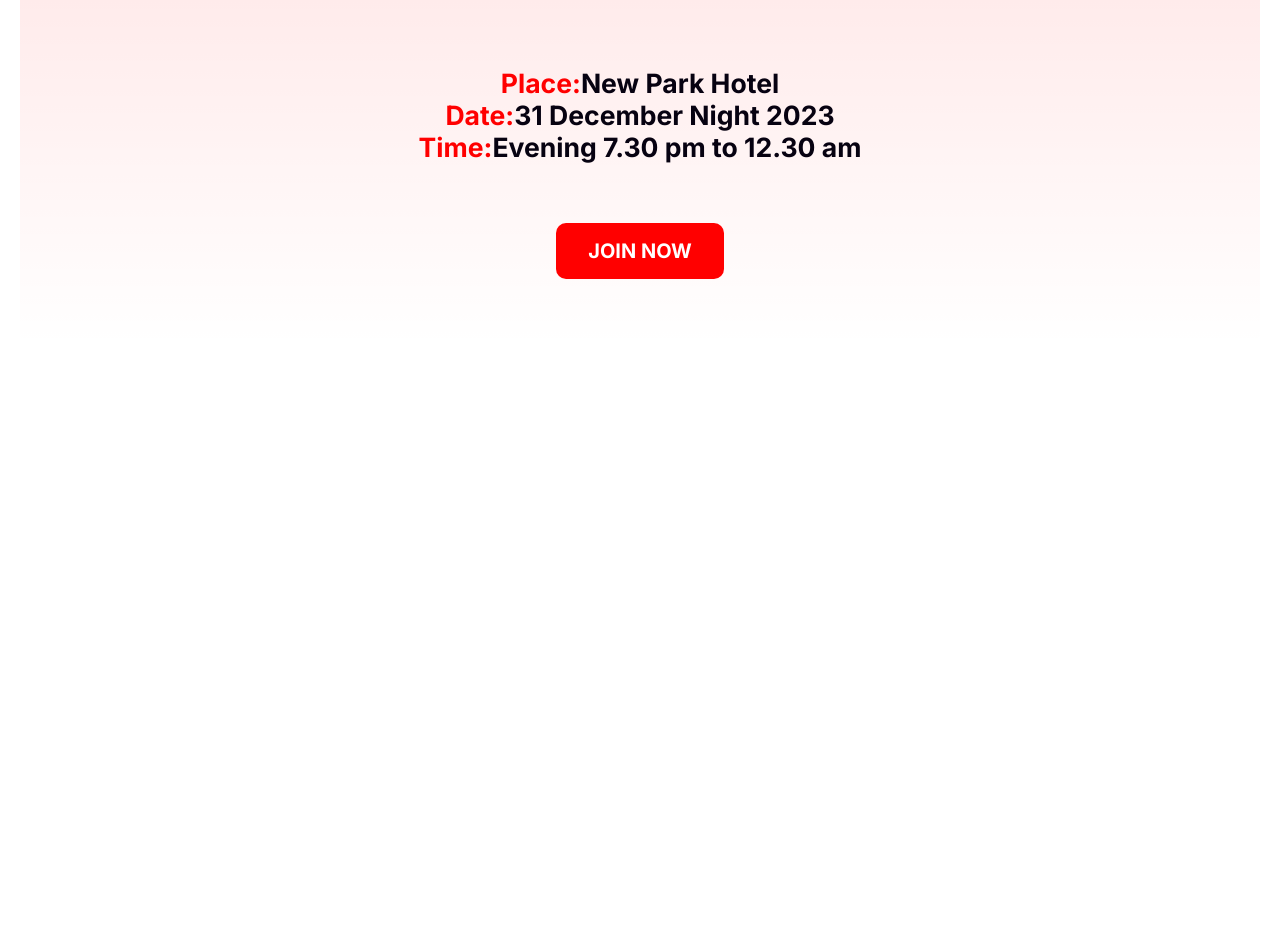
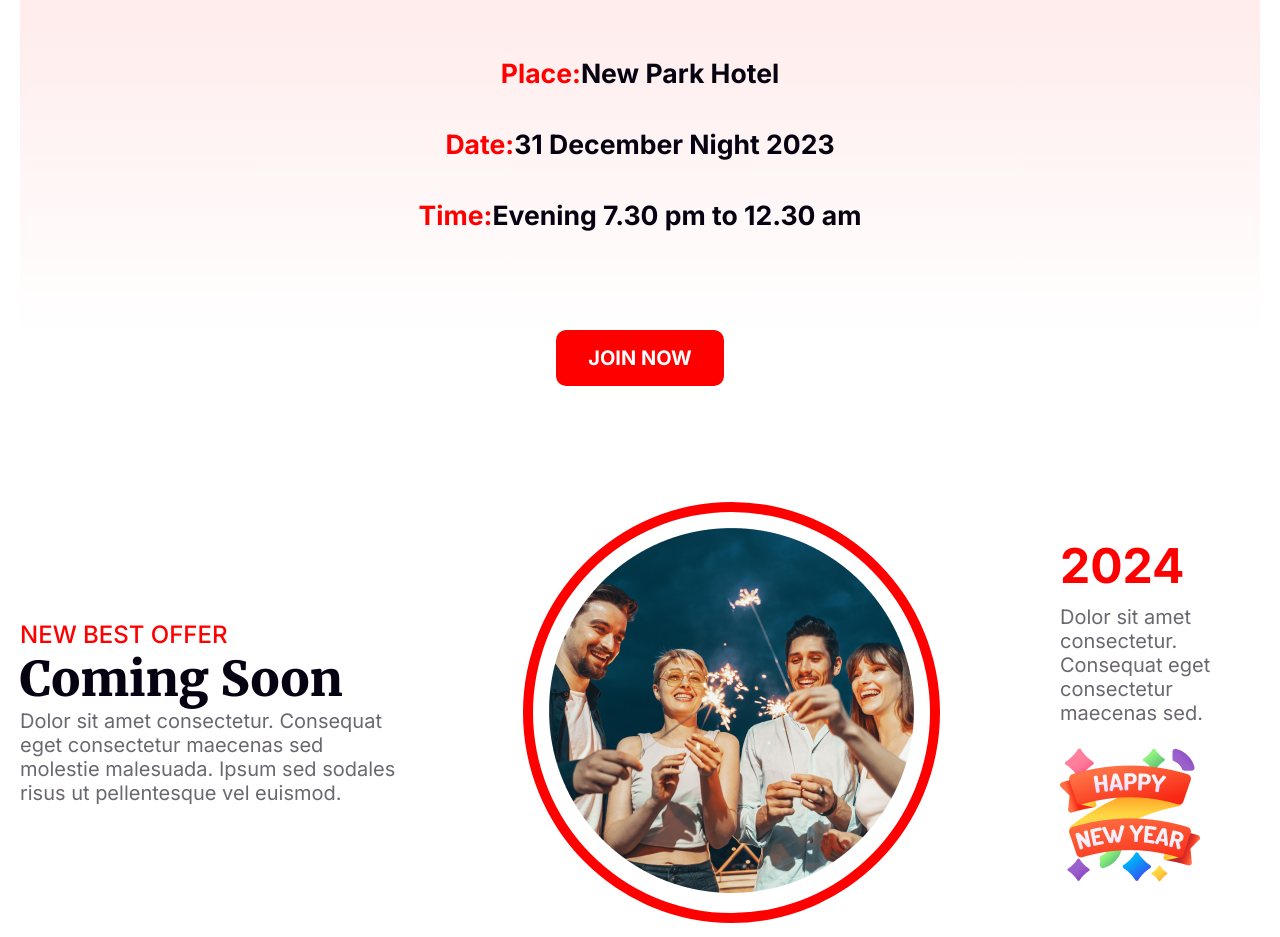
Before and after one commit to Eshrat-Jahan/My-First-Assignment, a plain HTML site: page index.html in a window 1280 px wide. Shown: the part 2400-3337 px from the top of the page. Before the commit the page ends 2867 px from the top, so only its background shows below. Drawn offline with Linux system fonts and the light colour scheme.

Commit message:
fourth section done

```diff
--- a/Styles/index.css
+++ b/Styles/index.css
@@ -73,8 +73,6 @@ font-weight: 700;
     background: linear-gradient(to right ,rgba(0,0,0,0.9), rgba(0,0,0,0.3)), url(/resources/Vectorrr.png);
     margin-top: 150px;
     border-radius: 10px;
-    border: 5px solid red;
-
   }
   .second-inside-part{
     display: flex;
@@ -151,3 +149,57 @@ border: none;
 .orange{
   color: #F00;
 }
+
+/* <!-- coming soon circle image part  --> */
+
+#Fourth-section{
+  display: flex;
+  height: 450px;
+  justify-content: space-between;
+  align-items: center;
+  margin-top: 150px;
+  gap: 120px;
+}
+
+.left-text h5{
+  color: #F00;
+font-family: Inter;
+font-size: 24px;
+font-weight: 500;
+}
+.left-text h1{
+  color: #070211;
+  font-family: Merriweather;
+  font-size: 48px;
+  font-weight: 900;
+}
+.left-text p{
+color: rgba(7, 2, 17, 0.60);
+font-family: Inter;
+font-size: 20px;
+font-weight: 400;
+}
+
+.middle-image{
+  border: 10px solid #FF0000;
+  border-radius: 50%;
+  padding: 16px;
+}
+
+
+
+
+.right-text-image h1{
+  color: #F00;
+  font-family: Inter;
+  font-size: 48px;
+  font-weight: 700;
+}
+.right-text-image p{
+  color: rgba(7, 2, 17, 0.60);
+  font-family: Inter;
+  font-size: 20px;
+  font-weight: 400;
+  margin: 10px 0 20px 0;
+  width: 200px;
+}
--- a/index.html
+++ b/index.html
@@ -52,15 +52,37 @@
        <section>
         <div id="third-section">
             <div class="third-section-text">
-                <h5><span class="orange">Place:</span>New Park Hotel</h5>
-                <h5><span class="orange">Date:</span>31 December Night 2023</h5>
-                <h5><span class="orange">Time:</span>Evening 7.30 pm to 12.30 am</h5>
+                <h5><span class="orange">Place:</span>New Park Hotel</h5> <br>
+                <h5><span class="orange">Date:</span>31 December Night 2023</h5> <br>
+                <h5><span class="orange">Time:</span>Evening 7.30 pm to 12.30 am</h5> <br>
 
             </div>
             <div class="third-section-button">
                <button>JOIN NOW</button>
             </div>
         </div>
+       </section>
+
+       <!-- coming soon circle image part  -->
+
+       <section>
+         <div id="Fourth-section">
+             <div class="left-text">
+                <h5>NEW BEST OFFER</h5>
+                <h1>Coming Soon</h1>
+                <p>Dolor sit amet consectetur. Consequat eget consectetur maecenas sed molestie malesuada. Ipsum sed sodales risus ut pellentesque vel euismod. </p>
+
+             </div>
+             <div class="middle-image">
+                 <img src="/resources/Ellipse 1.png">
+             </div>
+             <div class="right-text-image">
+                  <h1>2024</h1>
+                  <p>Dolor sit amet consectetur. Consequat eget consectetur maecenas sed.</p>
+                  <img src="/resources/Group 96.png" alt="">
+             </div>
+         </div>
+
        </section>
     </main>
 
```
